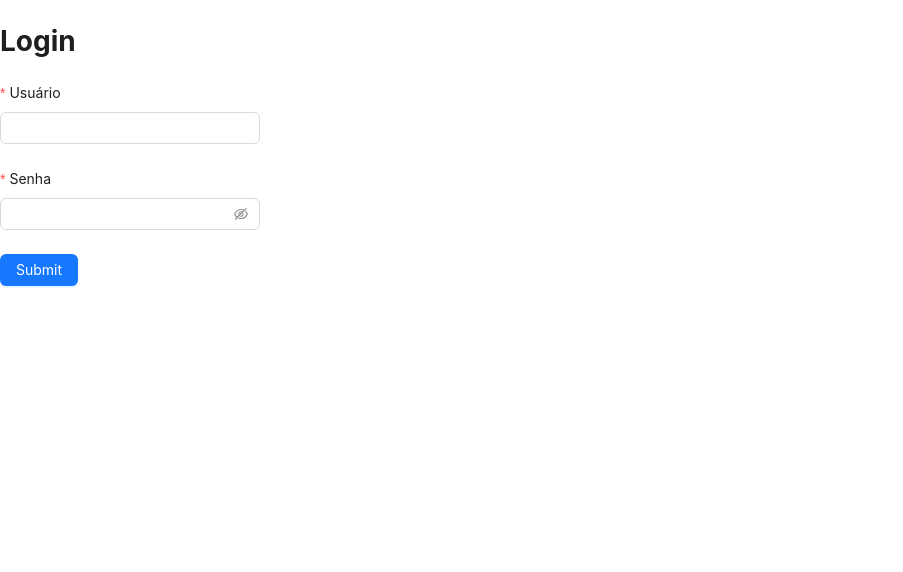
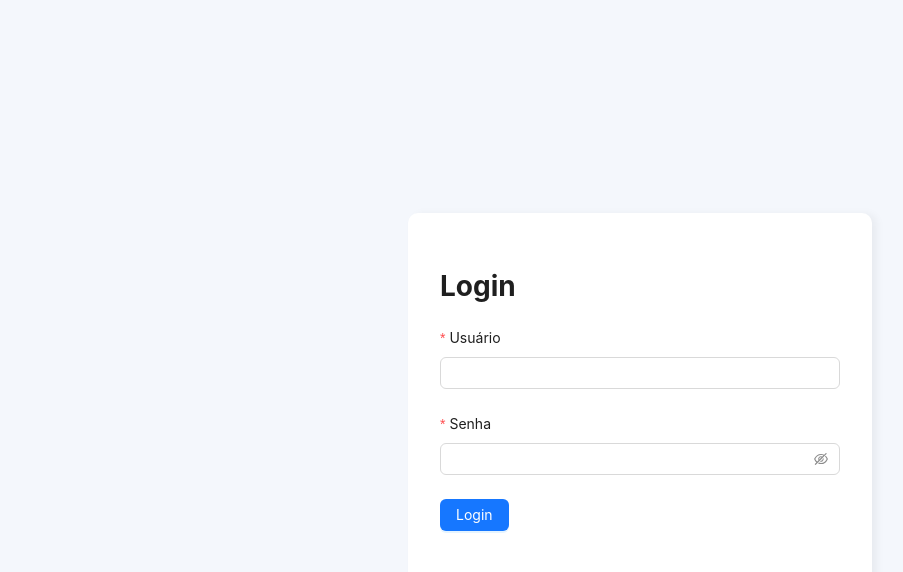
Before and after one commit to J-Lembeck/finan_system_front, a React (Create React App) app: page / in a window 1280 px wide. Shown: the top 572 px of the page, without its empty margins (0-903 px from the left). Built offline with nearby package versions, Linux system fonts and the light colour scheme.

Commit message:
PAC-8 adicionado validação de erro no login

```diff
--- a/src/App.sass
+++ b/src/App.sass
@@ -15,7 +15,7 @@ body
 #main
     background-color: #F4F7FC
     width: 100%
-    height: calc( 100vh - 60px )
+    height: 100vh
     padding: 20px
     margin: 0
     box-sizing: border-box
@@ -23,12 +23,25 @@ body
     .main-container
         background-color: white
         width: 100%
-        height: 100%
         min-height: 100%
         box-sizing: border-box
         border-radius: 15px
         padding: 20px
         box-sizing: border-box
+
+#main-container
+    display: flex
+    justify-content: center
+    align-items: center
+    height: 100vh
+    background-color: #F4F7FC
+
+.container-login
+    padding: 2rem
+    width: 400px
+    background-color: #fff
+    border-radius: 10px
+    box-shadow: 5px 1px 8px rgba(0, 0, 0, 0.05)
 
 .cards-container
     width: 100%
--- a/src/components/Navbar/Navbar.tsx
+++ b/src/components/Navbar/Navbar.tsx
@@ -12,29 +12,16 @@ const Navbar = () => {
         {
             key: '1',
             label: (
-                <a target="_blank" rel="noopener noreferrer" href="https://www.antgroup.com">
-                    1st menu item
+                <a onClick={handleChangePassword}>
+                    Trocar senha
                 </a>
             ),
-        },
-        {
-            key: '2',
-            label: (
-                <a target="_blank" rel="noopener noreferrer" href="https://www.aliyun.com">
-                    2nd menu item
-                </a>
-            ),
-        },
-        {
-            key: '3',
-            label: (
-                <a target="_blank" rel="noopener noreferrer" href="https://www.luohanacademy.com">
-                    3rd menu item
-                </a>
-            ),
-        },
+        }
     ];
 
+    function handleChangePassword() {
+        console.log("aaa")
+    }
 
     return (
         <>
--- a/src/pages/Login/Login.tsx
+++ b/src/pages/Login/Login.tsx
@@ -1,10 +1,11 @@
 import api from "../../services/api"
 import { useNavigate } from 'react-router-dom';
-import { Form, Input, Button } from "antd";
+import { Form, Input, Button, message } from "antd";
 
 function Login() {
 
     const navigate = useNavigate();
+    const [messageApi, contextHolder] = message.useMessage();
 
     const onFinish = (values: any) => {
         api.post("/user/login", {
@@ -12,15 +13,17 @@ function Login() {
             password: values.passWord
         }).then((response) => {
             if(response.data.auth){
-                console.log(response.data.id)
                 localStorage.setItem("userId", response.data.id);
                 navigate("/dashboard");
+            }else{
+                messageApi.warning('Login incorreto.');
             }
         })
     }
 
     return (
-        <div className="container">
+        <div className="container-login">
+            {contextHolder}
             <Form
                 name="login"
                 className="form-login"
@@ -44,7 +47,7 @@ function Login() {
                 </Form.Item>
                 <Form.Item wrapperCol={{ span: 16 }}>
                     <Button type="primary" htmlType="submit">
-                        Submit
+                        Login
                     </Button>
                 </Form.Item>
             </Form>
```
